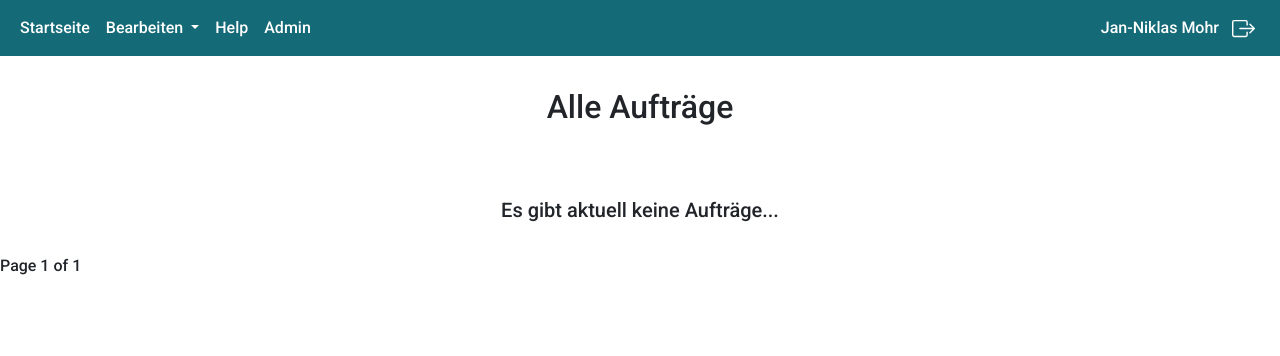
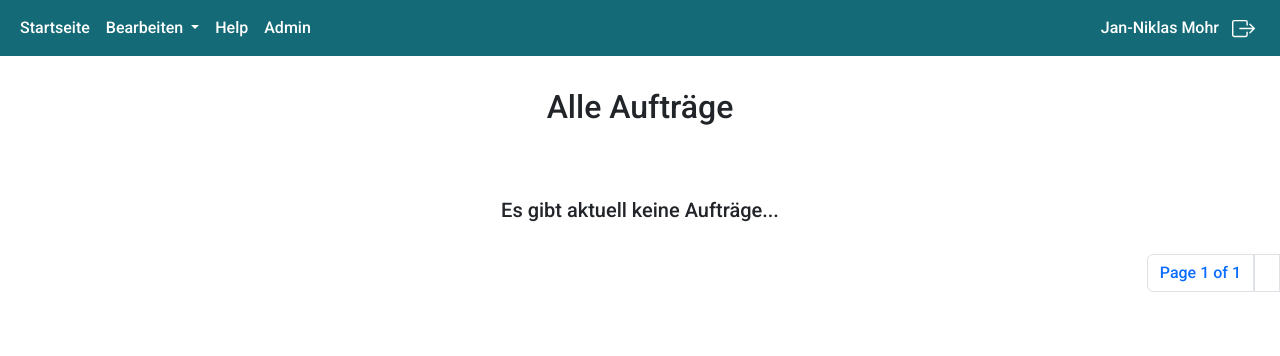
Before and after one commit to jnm31415/APExpressProd, a Django app: page /UA11AA in a window 1280 px wide. Shown: the top 356 px of the page. Run offline with Django 4.2, Linux system fonts and the light colour scheme; a user stored in the database is signed in; data that the repository does not hold is empty.

Commit message:
Update UA11AA.html

```diff
--- a/Auftraege/templates/Auftraege/UA11AA.html
+++ b/Auftraege/templates/Auftraege/UA11AA.html
@@ -82,17 +82,21 @@
         </div>
         {% endfor %}
         <br/>
+<nav aria-label="Page navigation example">
+  <ul class="pagination justify-content-end">
         {% if all.has_previous %}
-            <a href="?page=1">&laquo First</a>
-            <a href="?page={{ all.previous_page_number }}">Previous</a>
+            <li class="page-item disabled"><a href="?page=1">&laquo First</a></li>
+             <li class="page-item"><a class="page-link" href="#"><a href="?page={{ all.previous_page_number }}">Previous</a></li>
         {% endif %}
 
-        Page {{ all.number }} of {{ all.paginator.num_pages }}
+        <li class="page-item"><a class="page-link" href="#">Page {{ all.number }} of {{ all.paginator.num_pages }}</li>
 
         {% if all.has_next %}
-            <a href="?page={{ all.next_page_number }}">Next</a>
-            <a href="?page={{ all.paginator.num_pages }}">&raquo Last</a>
+            <li class="page-item"><a class="page-link" href="#"><a href="?page={{ all.next_page_number }}">Next</a></li>
+            <li class="page-item"><a class="page-link" href="#"><a href="?page={{ all.paginator.num_pages }}">&raquo Last</a></li>
         {% endif %}
+  </ul>
+</nav>
 
 
     </body>
```
